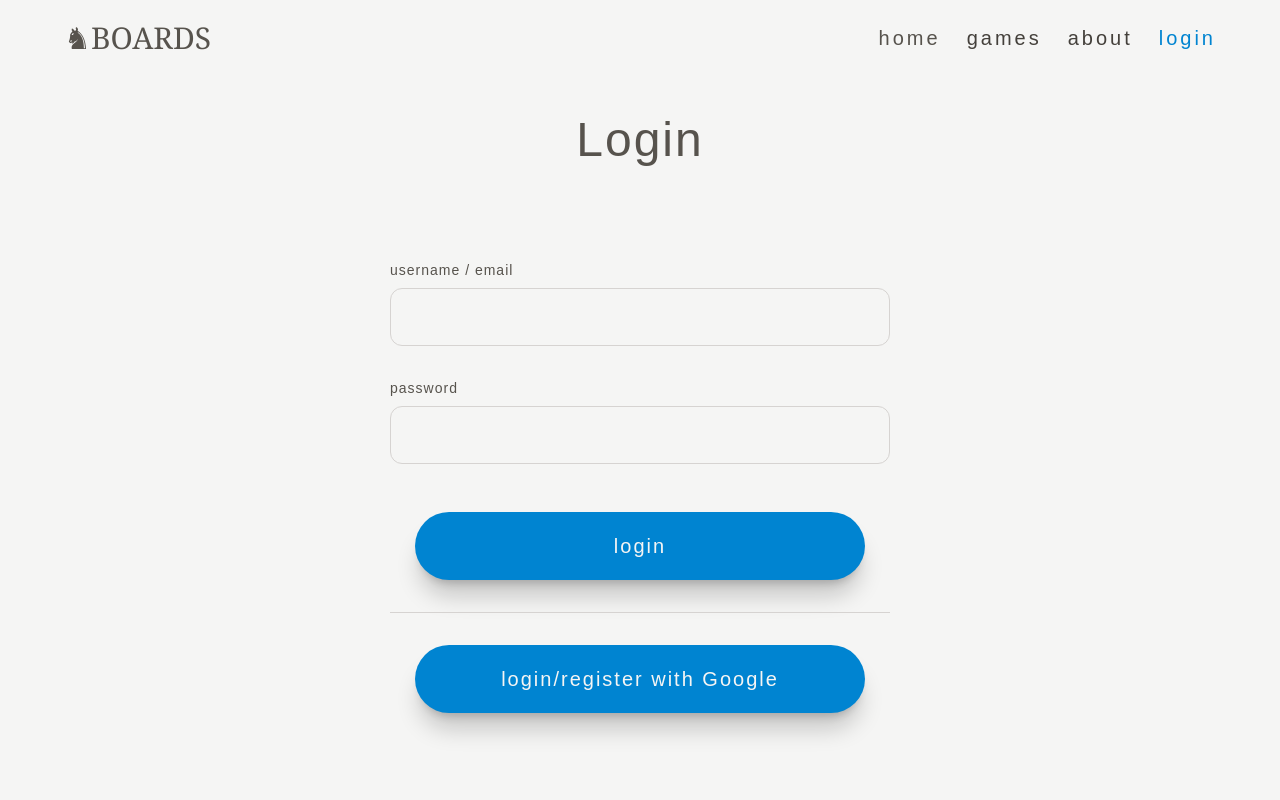
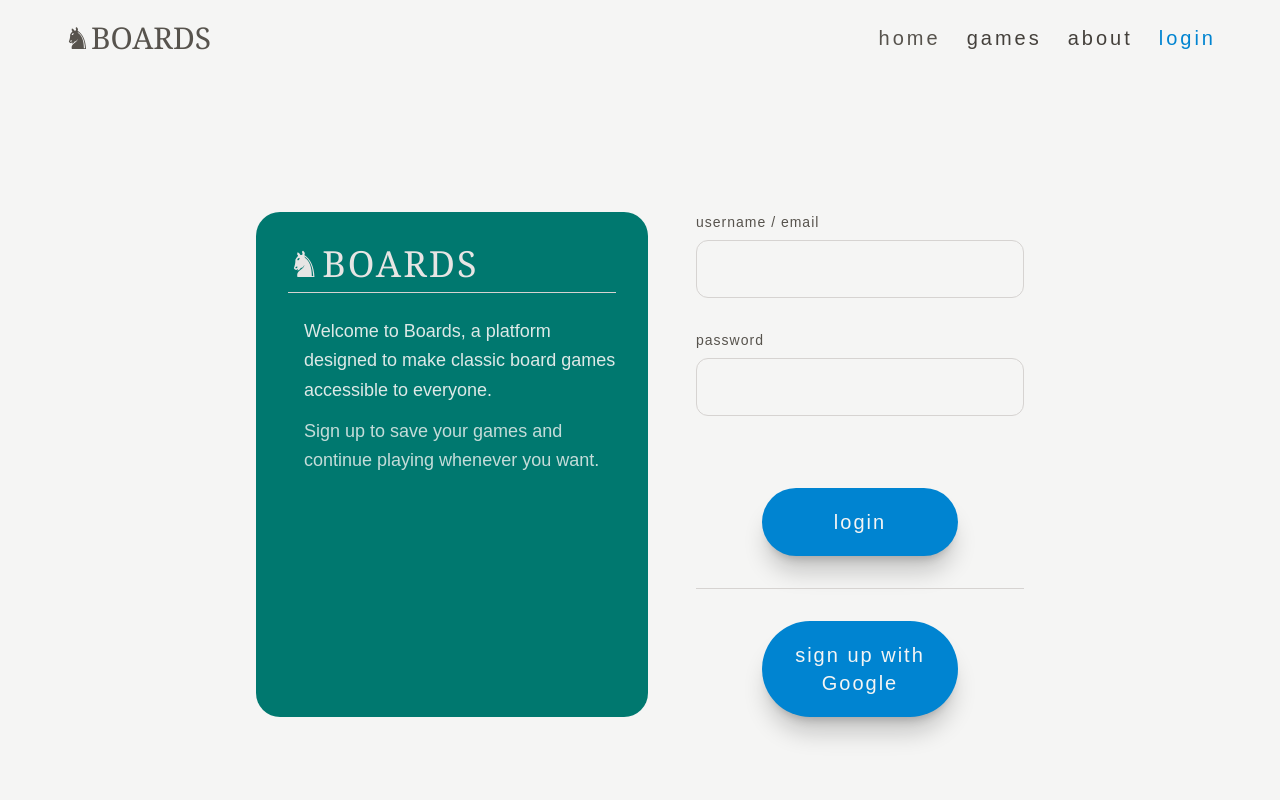
Before and after one commit to delgadociteriowa/boards-mint, a Next.js app: page /login in a window 1280 px wide. Shown: the top 800 px of the page. Built offline with nearby package versions, Linux system fonts and the light colour scheme; no server answers.

Commit message:
feat: renewed login ui

```diff
--- a/src/app/login/page.tsx
+++ b/src/app/login/page.tsx
@@ -5,11 +5,13 @@ import { signIn, useSession } from "next-auth/react";
 import { useRouter } from "next/navigation";
 import Header from "@/components/Header";
 import Footer from "@/components/Footer";
+import Spinner from "@/components/Spinner";
 
 const Login = () => {
   const [identifier, setIdentifier] = useState("");
   const [password, setPassword] = useState("");
   const [loading, setLoading] = useState(false);
+  const [error, setError] = useState('');
 
   const { data: session } = useSession();
   const router = useRouter();
@@ -19,6 +21,14 @@ const Login = () => {
       router.push("/account");
     }
   }, [session, router]);
+
+  useEffect(() => {
+    if (error.length) {
+      setTimeout(() => {
+        setError('');
+      }, 3000);
+    }
+  }, [error]);
 
   const handleLogin = async (e: React.FormEvent) => {
     e.preventDefault();
@@ -34,6 +44,7 @@ const Login = () => {
       router.push("/account");
     } else {
       setLoading(false);
+      setError('Wrong username or password');
     }
   };
 
@@ -41,12 +52,21 @@ const Login = () => {
     <>
       <Header />
       <main>
-        <h3 className="text-center text-stone-600 text-5xl tracking-[2px] mt-10 mb-4">
-          Login
-        </h3>
-
-        <section className="w-[90%] mx-auto max-w-[500px] py-20 text-stone-700 mb-26">
-          <form onSubmit={handleLogin} className="flex flex-col gap-8">
+        <section className="text-stone-700 mt-8 md:mt-34 mb-20 md:mb-40">
+          <div className="flex flex-col md:flex-row gap-12 md:w-[60%] w-[90%] mx-auto">
+            <div className="flex-1 text-stone-200 p-8 rounded-3xl bg-teal-700 hidden md:block">
+              <h2 className="text-4xl font-brand font-thin tracking-[2px]">♞BOARDS</h2>
+              <div className="w-full h-px mt-2 mb-6 bg-stone-300"></div>
+              <p className="text-lg leading-relaxed ml-4 text-stone-100/90">
+                Welcome to Boards, a platform designed to make classic board games
+                accessible to everyone.
+              </p>
+              <p className="text-lg leading-relaxed ml-4 mt-3 text-stone-100/80">
+                Sign up to save your games and continue playing whenever
+                you want.
+              </p>
+            </div>
+            <form onSubmit={handleLogin} className="flex flex-col gap-8 flex-1">
               <div className="flex flex-col gap-2">
                 <label className="text-stone-600 tracking-[1px] text-sm">
                   username / email
@@ -74,32 +94,31 @@ const Login = () => {
                   className="border border-stone-300 rounded-xl py-4 px-4 text-stone-700 focus:outline-none focus:ring-2 focus:ring-sky-500"
                 />
               </div>
-
+              <p className="text-red-500 h-2 text-center">{error}</p>
+              {!loading ?
+                <>
                   <button
                     type="submit"
                     disabled={loading}
-              className={`py-5 rounded-full text-center text-stone-100 text-xl tracking-[2px] mx-auto mt-4 shadow-xl/20 w-[90%]
-                ${loading
-                  ? "bg-stone-400 cursor-not-allowed"
-                  : "bg-sky-600 hover:bg-sky-500 cursor-pointer"}
-              `}
+                    className="py-5 rounded-full text-center text-stone-100 text-xl tracking-[2px] shadow-xl/20 w-[60%] mx-auto bg-sky-600 hover:bg-sky-500 cursor-pointer"
                   >
-              {loading ? "loading..." : "login"}
+                    login
                   </button>
                   <div className="w-full h-px bg-stone-300"></div>
                   <button
                     type="button"
                     onClick={() => signIn("google", { callbackUrl: "/account" })}
                     disabled={loading}
-              className={`py-5 rounded-full text-center text-stone-100 text-xl tracking-[2px] mx-auto shadow-xl/20 w-[90%]
-                ${loading
-                  ? "bg-stone-400 cursor-not-allowed"
-                  : "bg-sky-600 hover:bg-sky-500 cursor-pointer"}
-              `}
+                    className="py-5 rounded-full text-center text-stone-100 text-xl tracking-[2px] shadow-xl/20 w-[60%] mx-auto bg-sky-600 hover:bg-sky-500 cursor-pointer"
                   >
-              {loading ? "loading..." : "login/register with Google"}
+                    {loading ? "loading..." : "sign up with Google"}
                   </button>
+                </>
+                :
+                <Spinner />
+              }
             </form>
+          </div>
         </section>
       </main>
 
--- a/src/components/Spinner.tsx
+++ b/src/components/Spinner.tsx
@@ -2,7 +2,7 @@
 
 const Spinner = () => {
   return (
-    <div className="flex h-full w-full items-center justify-center pt-20">
+    <div className="flex h-full w-full items-center justify-center p-20">
       <div className="spinner"/>
     </div>
   );
```
Lines whose indentation alone changed are shown as unchanged.
